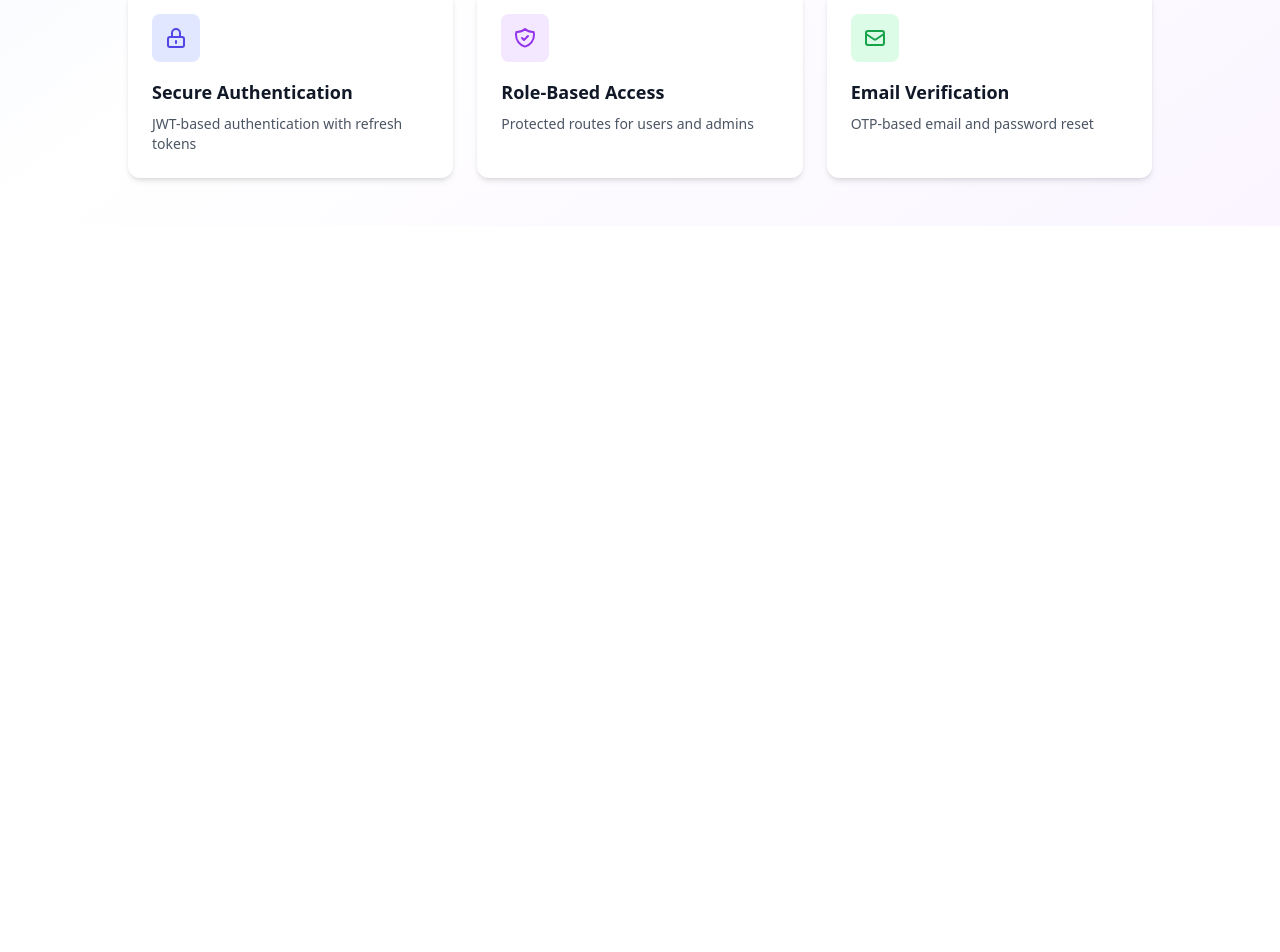
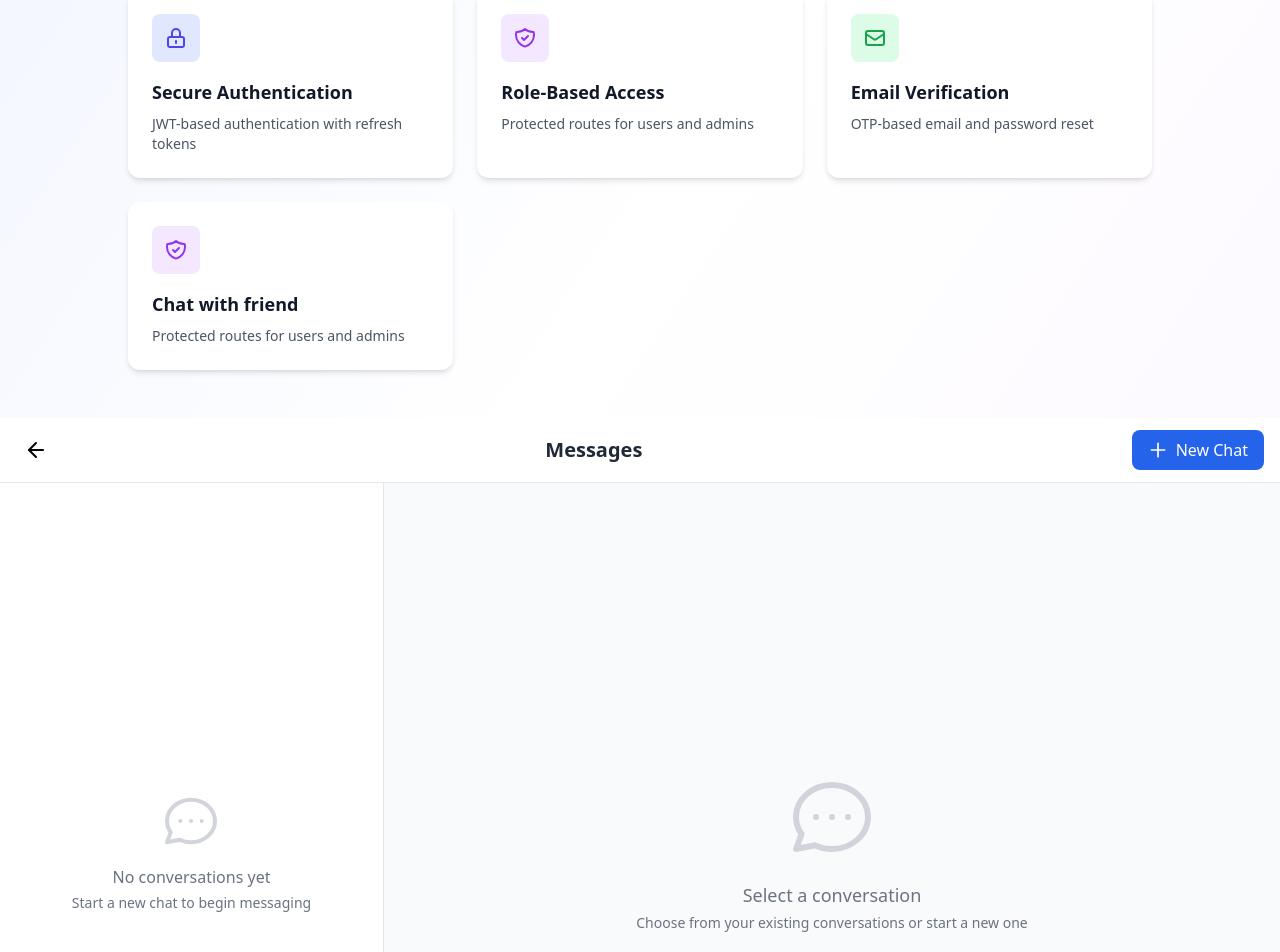
Before and after one commit to peppa2k3/REACTVITE_TAILWINDCSS_TEMPLATE, a React (Vite) app in the folder frontend/: page /home in a window 1280 px wide. Shown: the part 696-1648 px from the top of the page. Before the commit the page ends 922 px from the top, so only its background shows below. Built offline with nearby package versions, Linux system fonts and the light colour scheme; no server answers; sample sign-in values are in the browser's storage.

Commit message:
fix(FE): fix url uploads and fix socket connect, test chat(video call is fail)

```diff
--- a/frontend/src/App.jsx
+++ b/frontend/src/App.jsx
@@ -17,10 +17,10 @@ import Chat from './pages/Chat';
 import { ChatProvider } from './contexts/ChatContext';
 import { SocketProvider } from './contexts/SocketContext';
 import { VideoCallProvider } from './contexts/VideoCallContext';
+import SocketTest from './SocketTest';
 
 function App() {
   return (
-    <AuthProvider>
     <Router>
       <Routes>
         {/* Public Routes - chỉ truy cập khi chưa đăng nhập */}
@@ -78,20 +78,7 @@ function App() {
           }
         />
         {/* Protected Routes -chat */}
-          <Route
-            path="/chat"
-            element={
-              <ProtectedRoute>
-                <SocketProvider>
-                  <ChatProvider>
-                    <VideoCallProvider>
-                      <Chat />
-                    </VideoCallProvider>{' '}
-                  </ChatProvider>
-                </SocketProvider>
-              </ProtectedRoute>
-            }
-          />
+        <Route path="/chat" element={<Chat />} />
         {/* Admin Routes - yêu cầu đăng nhập và role admin */}
         <Route
           path="/admin/users"
@@ -114,7 +101,6 @@ function App() {
         <Route path="/" element={<Navigate to="/home" replace />} />
         <Route path="*" element={<Navigate to="/home" replace />} />
       </Routes>
-
       {/* Toast Notifications */}
       <Toaster
         position="top-right"
@@ -139,9 +125,9 @@ function App() {
             },
           },
         }}
-        />
+      />{' '}
+      {/* <SocketDebugger /> */}
     </Router>
-    </AuthProvider>
   );
 }
 
--- /dev/null
+++ b/frontend/src/SocketTest.jsx
@@ -0,0 +1,14 @@
+import { io } from 'socket.io-client';
+const token = localStorage.getItem('accessToken');
+const socket = io('http://localhost:5000', {
+  auth: { token: token },
+});
+
+socket.on('connect', () => {
+  console.log('✅ Manual connection successful!');
+});
+
+export default function SocketTest() {
+  socket();
+  return <></>;
+}
--- a/frontend/src/components/chat/MessageList.jsx
+++ b/frontend/src/components/chat/MessageList.jsx
@@ -3,7 +3,7 @@ import { useChat } from '../../contexts/ChatContext';
 import { useAuth } from '../../contexts/AuthContext';
 import { format, isToday, isYesterday } from 'date-fns';
 import { vi } from 'date-fns/locale';
-
+import { API_BASE_URL } from '../../env/apiURL';
 const MessageList = () => {
   const { messages, loading } = useChat();
   const { user } = useAuth();
@@ -44,12 +44,10 @@ const MessageList = () => {
         return (
           <div className="max-w-sm">
             <img
-              src={`${import.meta.env.VITE_API_URL}${message.mediaUrl}`}
+              src={`${API_BASE_URL}${message.mediaUrl}`}
               alt="Image"
               className="rounded-lg cursor-pointer hover:opacity-90 transition-opacity"
-              onClick={() =>
-                window.open(`${import.meta.env.VITE_API_URL}${message.mediaUrl}`, '_blank')
-              }
+              onClick={() => window.open(`${API_BASE_URL}${message.mediaUrl}`, '_blank')}
             />
             {message.content && (
               <p className="mt-2 whitespace-pre-wrap break-words">{message.content}</p>
@@ -63,7 +61,7 @@ const MessageList = () => {
             <video
               controls
               className="rounded-lg w-full"
-              src={`${import.meta.env.VITE_API_URL}${message.mediaUrl}`}
+              src={`${API_BASE_URL}${message.mediaUrl}`}
             />
             {message.content && (
               <p className="mt-2 whitespace-pre-wrap break-words">{message.content}</p>
@@ -74,7 +72,7 @@ const MessageList = () => {
       case 'file':
         return (
           <a
-            href={`${import.meta.env.VITE_API_URL}${message.mediaUrl}`}
+            href={`${API_BASE_URL}${message.mediaUrl}`}
             target="_blank"
             rel="noopener noreferrer"
             className="flex items-center gap-3 p-3 bg-gray-50 rounded-lg hover:bg-gray-100 transition-colors"
--- a/frontend/src/contexts/AuthContext.jsx
+++ b/frontend/src/contexts/AuthContext.jsx
@@ -5,6 +5,7 @@ const AuthContext = createContext();
 
 export const useAuth = () => {
   const context = useContext(AuthContext);
+  console.log('contextauth', context);
   if (!context) {
     throw new Error('useAuth must be used within AuthProvider');
   }
@@ -14,7 +15,8 @@ export const useAuth = () => {
 export const AuthProvider = ({ children }) => {
   const [user, setUser] = useState(null);
   const [loading, setLoading] = useState(true);
-
+  //add setToken
+  const [token, setToken] = useState(localStorage.getItem('accessToken'));
   useEffect(() => {
     checkAuth();
   }, []);
@@ -25,6 +27,8 @@ export const AuthProvider = ({ children }) => {
       const savedUser = localStorage.getItem('user');
 
       if (token && savedUser) {
+        //add setToken
+        setToken(token);
         setUser(JSON.parse(savedUser));
       }
     } catch (error) {
@@ -92,6 +96,7 @@ export const AuthProvider = ({ children }) => {
   };
 
   const value = {
+    token,
     user,
     loading,
     login,
--- a/frontend/src/contexts/SocketContext.jsx
+++ b/frontend/src/contexts/SocketContext.jsx
@@ -1,11 +1,12 @@
 import React, { createContext, useContext, useEffect, useState } from 'react';
 import { io } from 'socket.io-client';
 import { useAuth } from './AuthContext';
-
+import { URL_Socket } from './../env/apiURL';
 const SocketContext = createContext();
 
 export const useSocket = () => {
   const context = useContext(SocketContext);
+  console.log(context);
   if (!context) {
     throw new Error('useSocket must be used within SocketProvider');
   }
@@ -20,6 +21,7 @@ export const SocketProvider = ({ children }) => {
 
   useEffect(() => {
     if (!token || !user) {
+      console.log(token, user);
       if (socket) {
         socket.disconnect();
         setSocket(null);
@@ -27,8 +29,9 @@ export const SocketProvider = ({ children }) => {
       }
       return;
     }
+    console.log(URL_Socket);
 
-    const socketInstance = io(import.meta.env.VITE_API_URL || 'http://localhost:5000', {
+    const socketInstance = io(URL_Socket || 'http://localhost:5000', {
       auth: {
         token: token,
       },
@@ -41,7 +44,9 @@ export const SocketProvider = ({ children }) => {
       console.log('Socket connected');
       setIsConnected(true);
     });
-
+    socketInstance.on('connect_error', (err) => {
+      console.log('Socket connect error:', err.message);
+    });
     socketInstance.on('disconnect', () => {
       console.log('Socket disconnected');
       setIsConnected(false);
--- a/frontend/src/main.jsx
+++ b/frontend/src/main.jsx
@@ -2,9 +2,23 @@ import { StrictMode } from 'react';
 import { createRoot } from 'react-dom/client';
 import './index.css';
 import App from './App.jsx';
+import { AuthProvider } from './contexts/AuthContext.jsx';
+import { SocketProvider } from './contexts/SocketContext.jsx';
+import { ChatProvider } from './contexts/ChatContext.jsx';
+import { VideoCallProvider } from './contexts/VideoCallContext.jsx';
 
 createRoot(document.getElementById('root')).render(
   <StrictMode>
-    <App />
+    <AuthProvider>
+      {' '}
+      <SocketProvider>
+        <ChatProvider>
+          <VideoCallProvider>
+            {' '}
+            <App />{' '}
+          </VideoCallProvider>{' '}
+        </ChatProvider>
+      </SocketProvider>
+    </AuthProvider>
   </StrictMode>
 );
--- a/frontend/src/pages/Chat.jsx
+++ b/frontend/src/pages/Chat.jsx
@@ -6,6 +6,8 @@ import NewChatModal from '../components/chat/NewChatModal';
 import IncomingCallModal from '../components/chat/IncomingCallModal';
 import VideoCallWindow from '../components/chat/VideoCallWindow';
 import { useVideoCall } from '../contexts/VideoCallContext';
+import { ArrowLeft } from 'lucide-react';
+import { useNavigate } from 'react-router-dom';
 
 const Chat = () => {
   const [showNewChat, setShowNewChat] = useState(false);
@@ -14,7 +16,7 @@ const Chat = () => {
 
   const { loadConversations, activeConversation } = useChat();
   const { incomingCall, activeCall } = useVideoCall();
-
+  const navigate = useNavigate();
   useEffect(() => {
     loadConversations();
   }, [loadConversations]);
@@ -46,6 +48,13 @@ const Chat = () => {
     <div className="h-screen flex flex-col bg-gray-50">
       {/* Header */}
       <div className="bg-white border-b px-4 py-3 flex items-center justify-between shadow-sm">
+        {' '}
+        <button
+          onClick={() => navigate('/home')}
+          className="p-2 hover:bg-gray-100 rounded-lg transition"
+        >
+          <ArrowLeft size={24} />
+        </button>
         <h1 className="text-xl font-semibold text-gray-800">Messages</h1>
         <button
           onClick={() => setShowNewChat(true)}
--- a/frontend/src/pages/Home.jsx
+++ b/frontend/src/pages/Home.jsx
@@ -1,6 +1,7 @@
 import { useAuth } from '../contexts/AuthContext';
 import { useNavigate } from 'react-router-dom';
 import { LogOut, User, Shield } from 'lucide-react';
+import Chat from './Chat';
 
 const Home = () => {
   const { user, logout } = useAuth();
@@ -10,7 +11,9 @@ const Home = () => {
     await logout();
     navigate('/login');
   };
-
+  function navigateChat() {
+    navigate('/chat');
+  }
   return (
     <div className="min-h-screen bg-gradient-to-br from-indigo-50 via-white to-purple-50">
       {/* Navbar */}
@@ -183,8 +186,28 @@ const Home = () => {
             <h3 className="text-lg font-semibold text-gray-900 mb-2">Email Verification</h3>
             <p className="text-gray-600 text-sm">OTP-based email and password reset</p>
           </div>
+          <div className="bg-white p-6 rounded-xl shadow-md" onClick={navigateChat}>
+            <div className="w-12 h-12 bg-purple-100 rounded-lg flex items-center justify-center mb-4">
+              <svg
+                className="w-6 h-6 text-purple-600"
+                fill="none"
+                stroke="currentColor"
+                viewBox="0 0 24 24"
+              >
+                <path
+                  strokeLinecap="round"
+                  strokeLinejoin="round"
+                  strokeWidth={2}
+                  d="M9 12l2 2 4-4m5.618-4.016A11.955 11.955 0 0112 2.944a11.955 11.955 0 01-8.618 3.04A12.02 12.02 0 003 9c0 5.591 3.824 10.29 9 11.622 5.176-1.332 9-6.03 9-11.622 0-1.042-.133-2.052-.382-3.016z"
+                />
+              </svg>
+            </div>
+            <h3 className="text-lg font-semibold text-gray-900 mb-2">Chat with friend</h3>
+            <p className="text-gray-600 text-sm">Protected routes for users and admins</p>
+          </div>
         </div>
       </main>
+      <Chat />
     </div>
   );
 };
```
Also changed, not shown: frontend/src/contexts/ChatContext.jsx (+20 -0 lines). Lines whose indentation alone changed are shown as unchanged.
